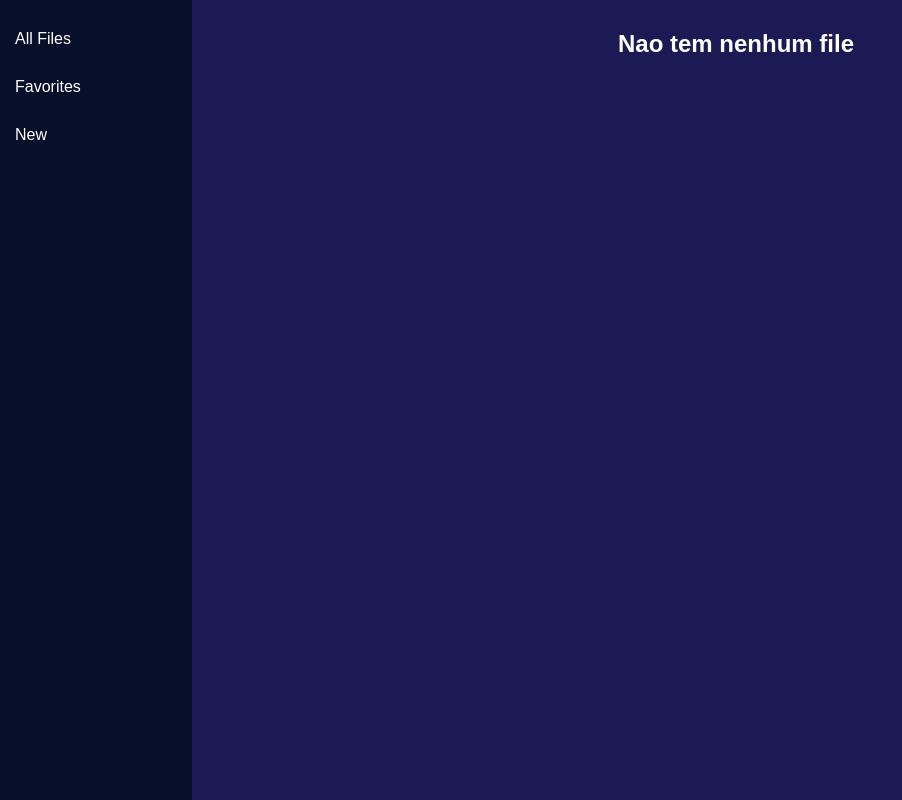
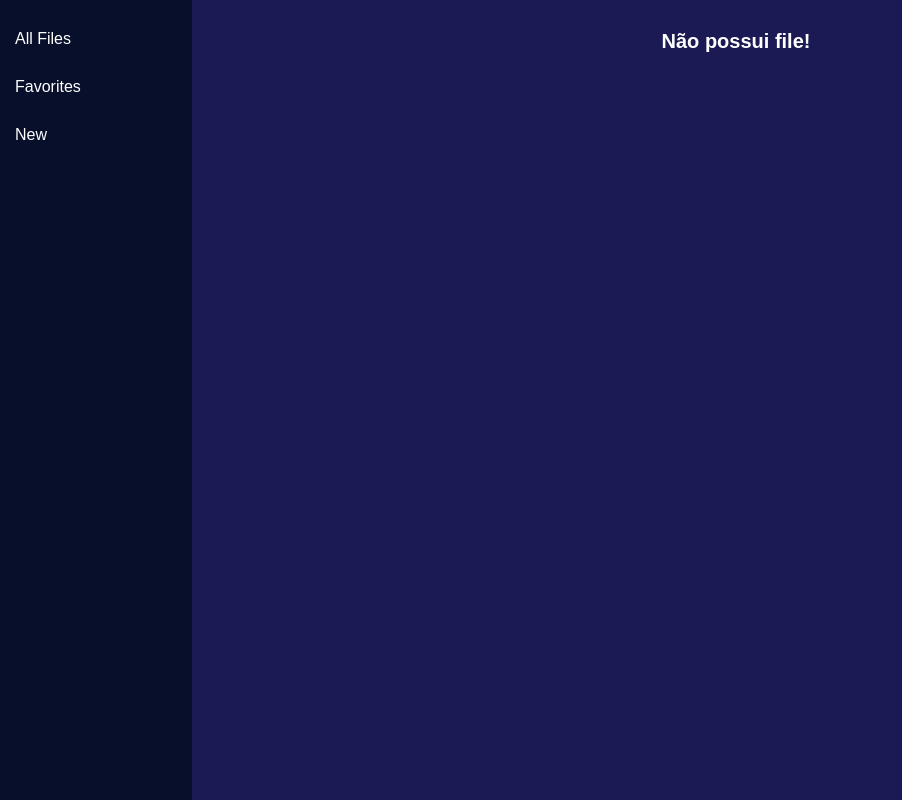
Before and after one commit to ThomazHilario/React-Testing-Library, a React (Vite) app: page / in a window 1280 px wide. Shown: the whole page, without its empty margins (0-902 px from the left). Built offline with nearby package versions, Linux system fonts and the light colour scheme.

Commit message:
Refactor: alterando texto dos h1

```diff
--- a/src/Components/Favorites/index.tsx
+++ b/src/Components/Favorites/index.tsx
@@ -44,7 +44,7 @@ export const Favorites = () => {
                     files={files}
                     setFiles={setFiles}
                 />
-            }) : <h1>Nao tem nenhum file favoritado</h1>}
+            }) : <h1>Não possui file favoritos!</h1>}
         </div>
     )
 }
--- a/src/components/home/home.css
+++ b/src/components/home/home.css
@@ -24,4 +24,5 @@
 
 h1{
     text-align: center;
+    font-size: 20px;
 }
--- a/src/components/home/index.tsx
+++ b/src/components/home/index.tsx
@@ -43,7 +43,7 @@ export const Home = () => {
                             setFiles={setFiles}
                         />
                     )
-                }) : <h1>Nao tem nenhum file</h1>
+                }) : <h1>Não possui file!</h1>
             }
         </section>
     )
```
